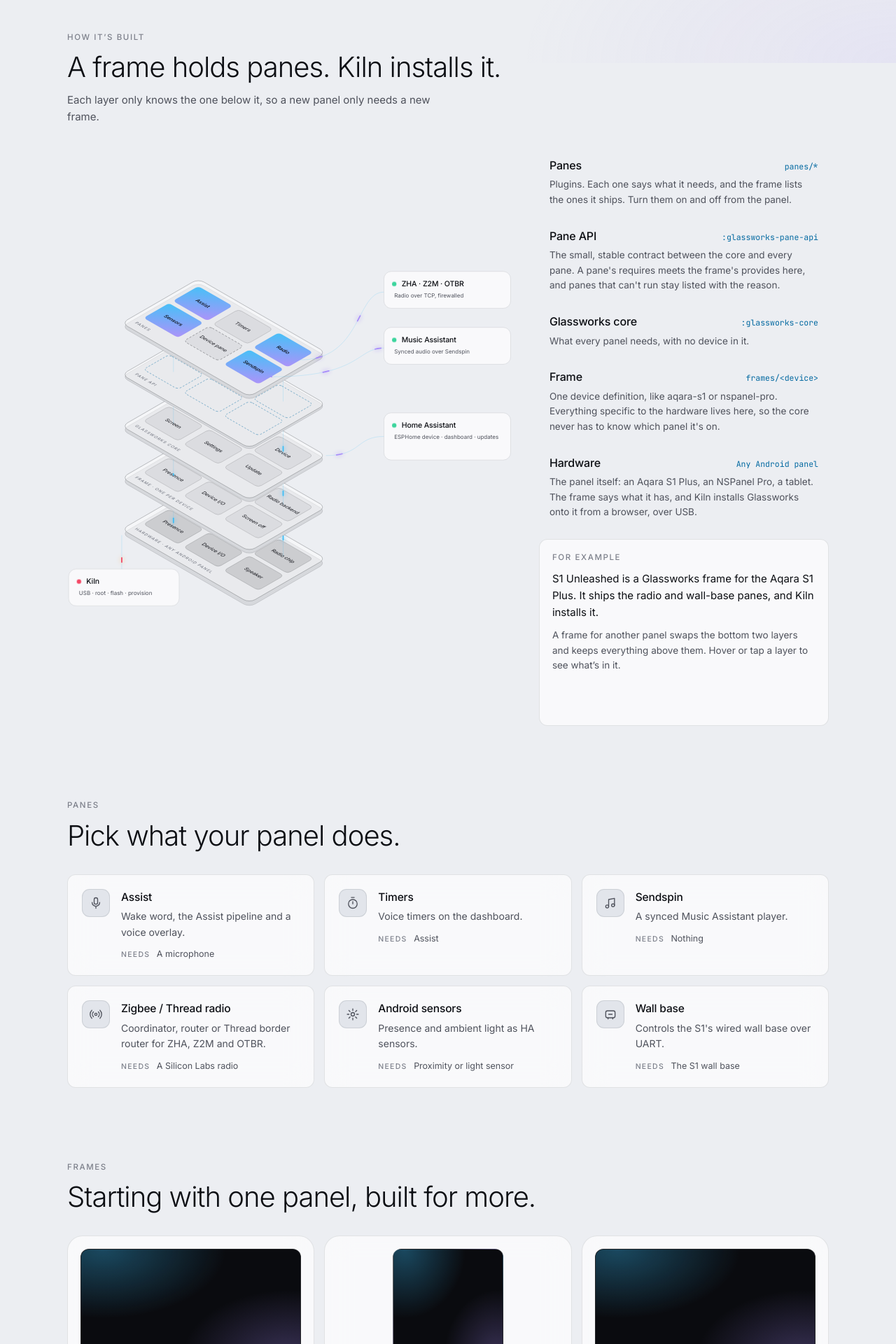
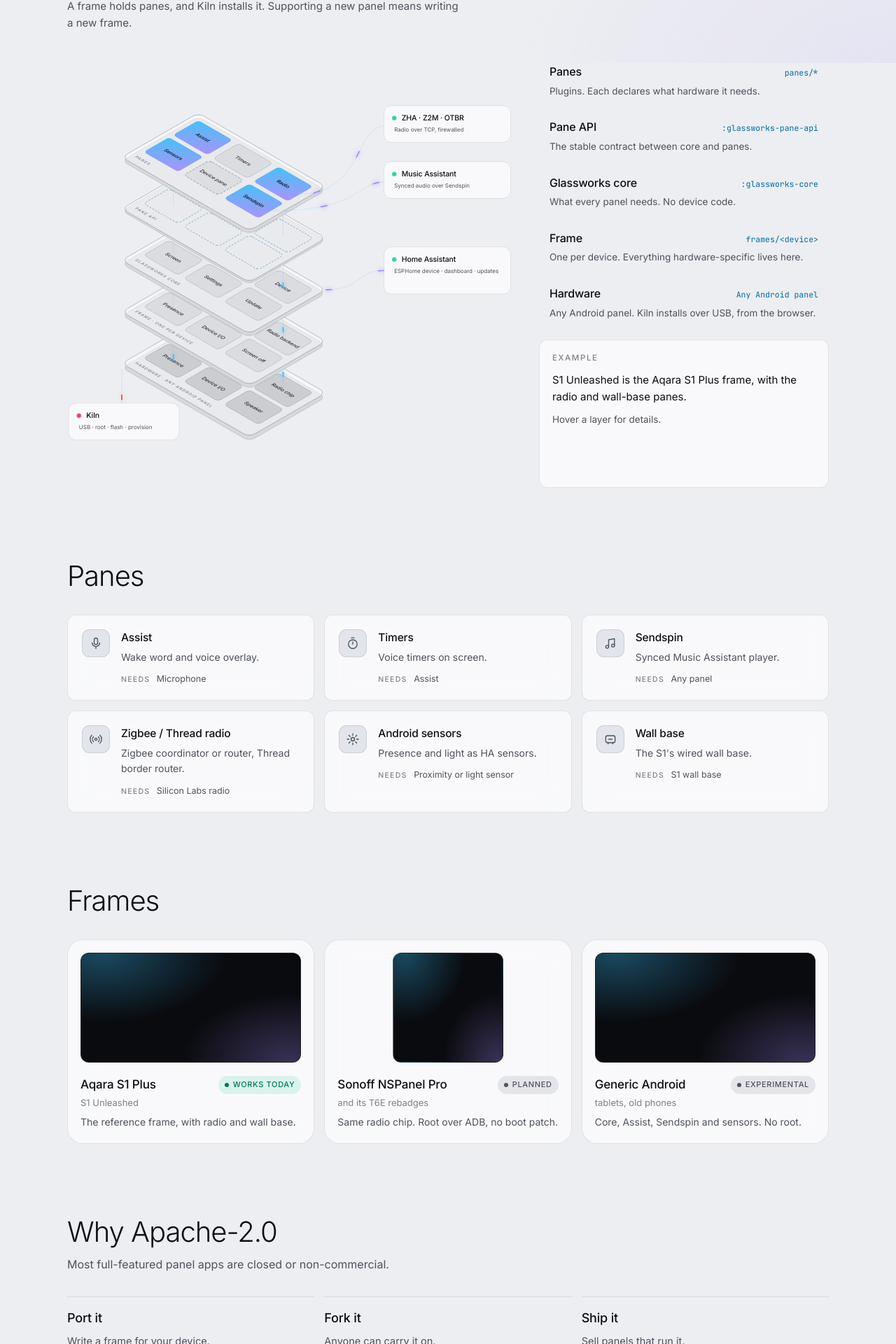
Before and after one commit to GlassworksHQ/glassworks.dev, a Next.js app: page / in a window 1280 px wide. Shown: the part 710-2630 px from the top of the page at 70% size. Built offline with nearby package versions, Linux system fonts and the light colour scheme.

Commit message:
Cut the copy across the site
Shorter hero, plain section headings, one-line layer, pane and frame
descriptions, and a brand page that states rules instead of explaining the
metaphor.

```diff
--- a/src/app/layout.tsx
+++ b/src/app/layout.tsx
@@ -12,7 +12,7 @@ export const metadata: Metadata = {
   metadataBase: new URL("https://glassworks.dev"),
   title: { default: "Glassworks", template: "%s · Glassworks" },
   description:
-    "The open-source core for Home Assistant wall panels. A dashboard shell, ESPHome device, setup and updates, plus panes for voice, music and Zigbee/Thread.",
+    "Open-source core for Home Assistant wall panels: dashboard, ESPHome device, setup and updates, with plugins for voice, music and Zigbee/Thread.",
   openGraph: { siteName: "Glassworks", type: "website" },
 };
 
--- a/src/app/page.tsx
+++ b/src/app/page.tsx
@@ -36,11 +36,8 @@ export default function Home() {
             The open core for Home Assistant wall panels.
           </h1>
           <p className={styles.lede}>
-            Glassworks is what a wall panel needs to become a good Home
-            Assistant dashboard: the dashboard shell, a native ESPHome device,
-            setup and updates. Voice, music and the Zigbee/Thread radio plug in
-            as panes. You can port it to your hardware, fork it and ship panels
-            with it.
+            Dashboard, ESPHome device, setup and updates for any wall panel.
+            Voice, music and Zigbee/Thread plug in as panes.
           </p>
           <div className={styles.ctas}>
             <a className={styles.primary} href={links.org}>
@@ -51,9 +48,8 @@ export default function Home() {
             </a>
           </div>
           <p className={styles.note}>
-            Glassworks is being split out of S1 Unleashed now, so there&rsquo;s
-            nothing to install from here yet. If you have an Aqara S1 Plus,{" "}
-            <a href={links.s1Install}>S1 Unleashed installs today</a>.
+            Not released yet. It&rsquo;s being split out of S1 Unleashed, which{" "}
+            <a href={links.s1Install}>installs on the Aqara S1 Plus today</a>.
           </p>
         </div>
         <div className={styles.heroTile}>
@@ -69,25 +65,21 @@ export default function Home() {
 
       <section className={styles.section} aria-labelledby="fits">
         <div className={styles.head}>
-          <span className="label">How it&rsquo;s built</span>
           <h2 id="fits" className={styles.h2}>
-            A frame holds panes. Kiln installs it.
+            How it&rsquo;s built
           </h2>
           <p className={styles.sectionLede}>
-            Each layer only knows the one below it, so a new panel only needs a
-            new frame.
+            A frame holds panes, and Kiln installs it. Supporting a new panel
+            means writing a new frame.
           </p>
         </div>
         <Stack />
       </section>
 
       <section className={styles.section} aria-labelledby="panes">
-        <div className={styles.head}>
-          <span className="label">Panes</span>
-          <h2 id="panes" className={styles.h2}>
-            Pick what your panel does.
-          </h2>
-        </div>
+        <h2 id="panes" className={styles.h2}>
+          Panes
+        </h2>
         <ul className={styles.panes}>
           {panes.map((p) => {
             const Icon = paneIcon[p.id];
@@ -110,12 +102,9 @@ export default function Home() {
       </section>
 
       <section className={styles.section} aria-labelledby="frames">
-        <div className={styles.head}>
-          <span className="label">Frames</span>
-          <h2 id="frames" className={styles.h2}>
-            Starting with one panel, built for more.
-          </h2>
-        </div>
+        <h2 id="frames" className={styles.h2}>
+          Frames
+        </h2>
         <ul className={styles.frames}>
           {frames.map((f) => (
             <li key={f.name} className={`glass ${styles.frame}`}>
@@ -143,37 +132,25 @@ export default function Home() {
         aria-labelledby="why"
       >
         <div className={styles.head}>
-          <span className="label">Why it&rsquo;s open</span>
           <h2 id="why" className={styles.h2}>
-            A base other projects can build on.
+            Why Apache-2.0
           </h2>
           <p className={styles.whyLede}>
-            The most complete panel apps today are closed or licensed for
-            non-commercial use only. That means no ports to new hardware, no
-            forks if the maintainer stops, and no panels for sale. Glassworks is
-            Apache-2.0 so all three are allowed.
+            Most full-featured panel apps are closed or non-commercial.
           </p>
         </div>
         <div className={styles.trio}>
           <div className={styles.point}>
             <h3>Port it</h3>
-            <p>
-              Write a frame for your device. The core doesn&rsquo;t know or care
-              which panel it runs on.
-            </p>
+            <p>Write a frame for your device.</p>
           </div>
           <div className={styles.point}>
             <h3>Fork it</h3>
-            <p>
-              If the project goes quiet, anyone can carry it on. The license
-              makes sure of that.
-            </p>
+            <p>Anyone can carry it on.</p>
           </div>
           <div className={styles.point}>
             <h3>Ship it</h3>
-            <p>
-              Integrators and panel makers can sell devices that run Glassworks.
-            </p>
+            <p>Sell panels that run it.</p>
           </div>
         </div>
       </section>
--- a/src/components/GlassTile.tsx
+++ b/src/components/GlassTile.tsx
@@ -55,7 +55,7 @@ export function GlassTile({
       </div>
       {replay && (
         <button type="button" className={styles.replay} onClick={() => setRun((n) => n + 1)}>
-          Replay the light sweep
+          Replay
         </button>
       )}
     </div>
--- a/src/components/SiteFooter.tsx
+++ b/src/components/SiteFooter.tsx
@@ -18,8 +18,7 @@ export function SiteFooter() {
         </nav>
       </div>
       <p className={styles.legal}>
-        Home Assistant is a trademark of the Open Home Foundation. Glassworks is an independent project and
-        isn&rsquo;t affiliated with or endorsed by it.
+        Home Assistant is a trademark of the Open Home Foundation. Glassworks isn&rsquo;t affiliated with it.
       </p>
     </footer>
   );
--- a/src/components/Stack.tsx
+++ b/src/components/Stack.tsx
@@ -41,14 +41,14 @@ const LAYERS: Layer[] = [
     cells: ["Assist", "Timers", "Radio", "Sensors", "Device pane", "Sendspin"],
     lit: [0, 2, 3, 5],
     dashed: [4],
-    desc: "Plugins. Each one says what it needs, and the frame lists the ones it ships. Turn them on and off from the panel.",
+    desc: "Plugins. Each declares what hardware it needs.",
     items: [
       "Assist",
       "Timers",
       "Zigbee / Thread radio",
       "Android sensors",
       "Sendspin",
-      "A frame's own panes, like the S1 wall base",
+      "Frame-specific panes, like the S1 wall base",
     ],
   },
   {
@@ -60,7 +60,7 @@ const LAYERS: Layer[] = [
     label: "PANE API",
     cells: [null, null, null, null, null, null],
     sockets: true,
-    desc: "The small, stable contract between the core and every pane. A pane's requires meets the frame's provides here, and panes that can't run stay listed with the reason.",
+    desc: "The stable contract between core and panes.",
     items: [
       "entities()",
       "settings()",
@@ -77,7 +77,7 @@ const LAYERS: Layer[] = [
     thick: 5,
     label: "GLASSWORKS CORE",
     cells: ["Shell", "Setup", "Device", "Screen", "Settings", "Update"],
-    desc: "What every panel needs, with no device in it.",
+    desc: "What every panel needs. No device code.",
     items: [
       "GeckoView dashboard shell",
       "Setup flow",
@@ -86,7 +86,7 @@ const LAYERS: Layer[] = [
       "Settings menu",
       "Updates through HA",
     ],
-    note: "Built on plain libraries anyone can use: esphome-api, improv, ha-auth, sendspin-protocol.",
+    note: "Built on standalone libraries: esphome-api, improv, ha-auth, sendspin-protocol.",
   },
   {
     id: "frame",
@@ -103,14 +103,14 @@ const LAYERS: Layer[] = [
       "Device I/O",
       "Screen off",
     ],
-    desc: "One device definition, like aqara-s1 or nspanel-pro. Everything specific to the hardware lives here, so the core never has to know which panel it's on.",
+    desc: "One per device. Everything hardware-specific lives here.",
     items: [
-      "Board id for mDNS",
-      "How updates install: root helper or PackageInstaller",
-      "Radio backend: how the radio is wired",
+      "Board id",
+      "Update installer",
+      "Radio backend",
       "Presence and light sources",
-      "Device extras, like a wall base or relays",
-      "How to turn the screen off",
+      "Device extras, like relays",
+      "Screen-off method",
     ],
   },
   {
@@ -129,13 +129,13 @@ const LAYERS: Layer[] = [
       "Speaker",
     ],
     chips: true,
-    desc: "The panel itself: an Aqara S1 Plus, an NSPanel Pro, a tablet. The frame says what it has, and Kiln installs Glassworks onto it from a browser, over USB.",
+    desc: "Any Android panel. Kiln installs over USB, from the browser.",
     items: [
       "An Android SoC",
-      "A Zigbee / Thread radio, if it has one",
+      "Zigbee / Thread radio (optional)",
       "Presence and light sensors",
       "Microphone and speaker",
-      "Extras like relays or a wall base",
+      "Relays, wall base and other extras",
     ],
   },
 ];
@@ -464,16 +464,12 @@ export function Stack() {
             className={`${styles.panel} ${active === null ? styles.shown : ""}`}
             aria-hidden={active !== null}
           >
-            <span className="label">For example</span>
+            <span className="label">Example</span>
             <p className={styles.panelLead}>
-              S1 Unleashed is a Glassworks frame for the Aqara S1 Plus. It ships
-              the radio and wall-base panes, and Kiln installs it.
+              S1 Unleashed is the Aqara S1 Plus frame, with the radio and
+              wall-base panes.
             </p>
-            <p className={styles.panelHint}>
-              A frame for another panel swaps the bottom two layers and keeps
-              everything above them. Hover or tap a layer to see what&rsquo;s in
-              it.
-            </p>
+            <p className={styles.panelHint}>Hover a layer for details.</p>
           </div>
           {LAYERS.map((l) => (
             <div
--- a/src/lib/site.ts
+++ b/src/lib/site.ts
@@ -16,21 +16,21 @@ export const frames: {
   {
     name: "Aqara S1 Plus",
     project: "S1 Unleashed",
-    detail: "The reference frame. Root over FEL, Zigbee and Thread radio, wall base.",
+    detail: "The reference frame, with radio and wall base.",
     status: "works",
     ratio: "wide",
   },
   {
     name: "Sonoff NSPanel Pro",
     project: "and its T6E rebadges",
-    detail: "Same EFR32MG21 radio on a UART. ADB root, no boot patching.",
+    detail: "Same radio chip. Root over ADB, no boot patch.",
     status: "planned",
     ratio: "square",
   },
   {
     name: "Generic Android",
     project: "tablets, old phones",
-    detail: "Core, Assist, Sendspin and the Android sensors. No root needed.",
+    detail: "Core, Assist, Sendspin and sensors. No root.",
     status: "experimental",
     ratio: "wide",
   },
@@ -39,15 +39,15 @@ export const frames: {
 export type PaneId = "assist" | "timers" | "sendspin" | "radio" | "sensors" | "base";
 
 export const panes: { id: PaneId; name: string; does: string; requires: string }[] = [
-  { id: "assist", name: "Assist", does: "Wake word, the Assist pipeline and a voice overlay.", requires: "A microphone" },
-  { id: "timers", name: "Timers", does: "Voice timers on the dashboard.", requires: "Assist" },
-  { id: "sendspin", name: "Sendspin", does: "A synced Music Assistant player.", requires: "Nothing" },
+  { id: "assist", name: "Assist", does: "Wake word and voice overlay.", requires: "Microphone" },
+  { id: "timers", name: "Timers", does: "Voice timers on screen.", requires: "Assist" },
+  { id: "sendspin", name: "Sendspin", does: "Synced Music Assistant player.", requires: "Any panel" },
   {
     id: "radio",
     name: "Zigbee / Thread radio",
-    does: "Coordinator, router or Thread border router for ZHA, Z2M and OTBR.",
-    requires: "A Silicon Labs radio",
+    does: "Zigbee coordinator or router, Thread border router.",
+    requires: "Silicon Labs radio",
   },
-  { id: "sensors", name: "Android sensors", does: "Presence and ambient light as HA sensors.", requires: "Proximity or light sensor" },
-  { id: "base", name: "Wall base", does: "Controls the S1's wired wall base over UART.", requires: "The S1 wall base" },
+  { id: "sensors", name: "Android sensors", does: "Presence and light as HA sensors.", requires: "Proximity or light sensor" },
+  { id: "base", name: "Wall base", does: "The S1's wired wall base.", requires: "S1 wall base" },
 ];
```
Also changed, not shown: src/app/brand/page.tsx (+37 -43 lines).
